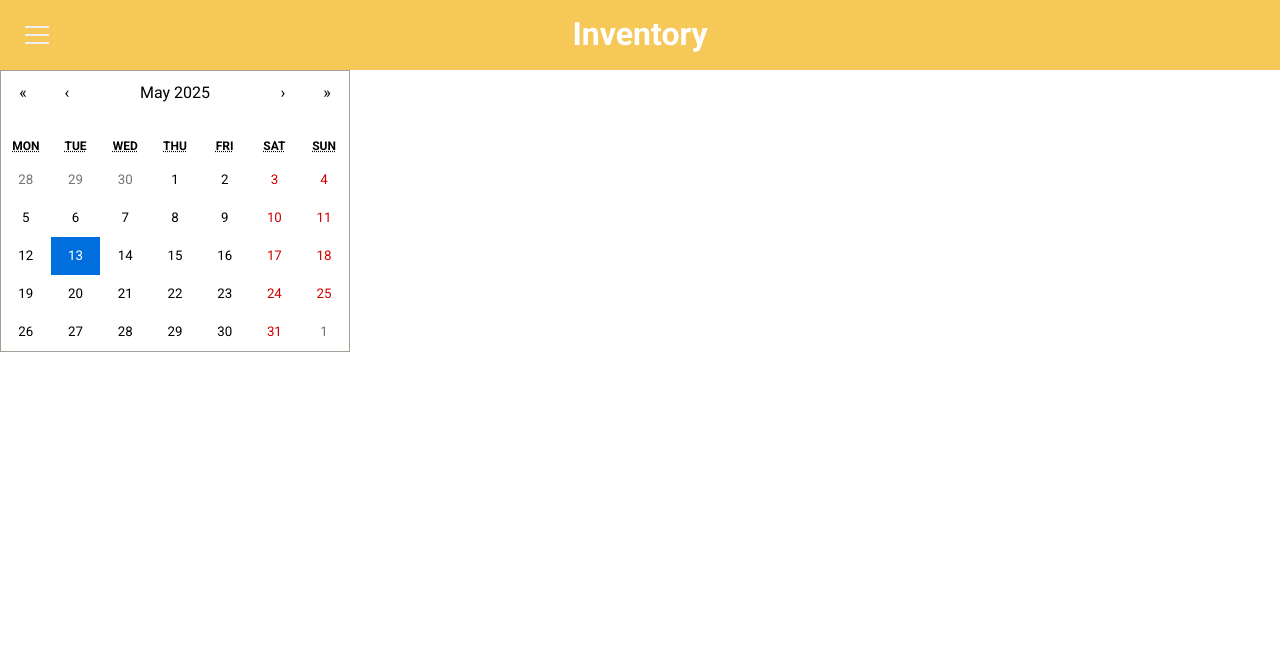
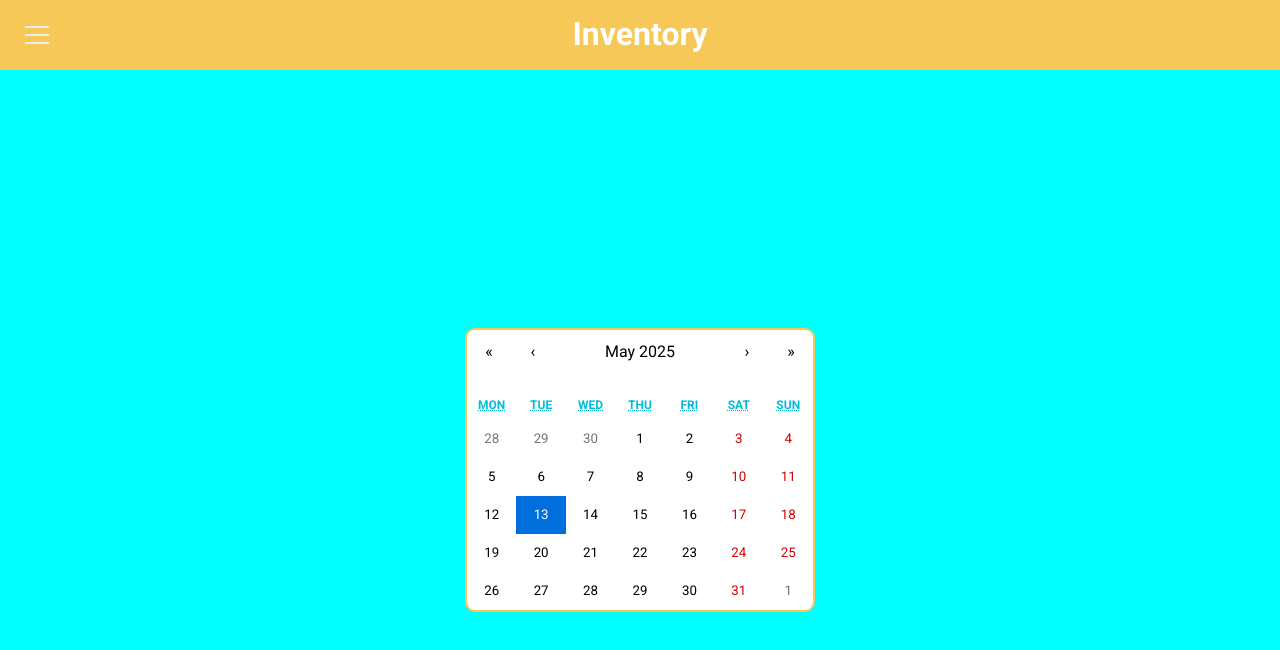
Before and after one commit to CriFigShe/ProyectoInventario, a React (Vite) app in the folder frontend/inventario/: page /calendar in a window 1280 px wide. Shown: the top 650 px of the page. Built offline with nearby package versions, Linux system fonts and the light colour scheme; no server answers; sample sign-in values are in the browser's storage.

Commit message:
Eventos reflejados en el calendario, falta estilos

```diff
--- a/frontend/inventario/src/pages/Events/Calendar.css
+++ b/frontend/inventario/src/pages/Events/Calendar.css
@@ -1,5 +1,30 @@
+.contenedorCalendario{
+  height: 100vh;
+  background-color: aqua;
+  display: flex;
+  flex-direction: row;
+  align-items: center;
+  justify-content: center;
+}
+
+.react-calendar{
+  border: 2px solid #f5c858 !important;
+  border-radius: 10px;
+}
+
 .highlight {
-  background: #007bff !important;
+  height: 40px;
+  width: 40px;
+  background: #00bcd9 !important;
   color: white !important;
   border-radius: 50%;
 }
+
+.react-calendar__month-view__weekdays{
+  color: #00bcd9;
+  text-decoration: none;
+}
+
+.react-calendar__month-view__days{
+  color: #f5c858;
+}
--- a/frontend/inventario/src/pages/Events/Calendar.jsx
+++ b/frontend/inventario/src/pages/Events/Calendar.jsx
@@ -12,9 +12,7 @@ export default function Calendario() {
   const [value, setValue] = useState(new Date());
 
   const navigate = useNavigate();
-
   const { t } = useTranslation();
-
   const { currentUser } = useContext(AuthContext);
 
   useEffect(() => {
@@ -31,7 +29,8 @@ export default function Calendario() {
             },
           }
         );
-        setEvents(response.data);
+        console.log(response.data.data);
+        setEvents(response.data.data);
       } catch (error) {
         console.error("Error recogiendo los eventos", error.message);
       }
@@ -40,18 +39,24 @@ export default function Calendario() {
     fetchEvents();
   }, [currentUser]);
 
-  const titleName = ({ date, view }) => {
-    if (view == "month") {
-      const hasEvents = events.some(
-        (event) => new Date(event.date).toDateString === date.toString()
+  const tileClassName = ({ date, view }) => {
+    if (view === "month") {
+      const dayHasEvent = events.some(
+        (event) =>
+          new Date(event.date).toDateString() === date.toDateString()
       );
-      return hasEvents ? "highlight" : null;
+      return dayHasEvent ? "highlight" : null;
     }
   };
 
   return (
-    <div>
-      <Calendar onChange={setValue} value={value} titleClassName={titleName} />
+    <div className="contenedorCalendario">
+      <Calendar
+      className="cal"
+        onChange={setValue}
+        value={value}
+        tileClassName={tileClassName}
+      />
     </div>
   );
 }
```
